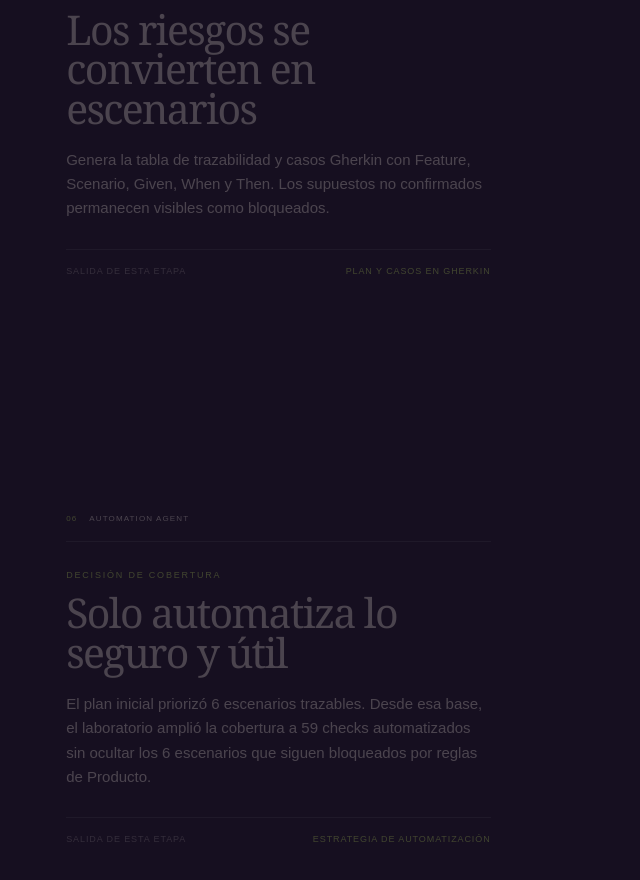
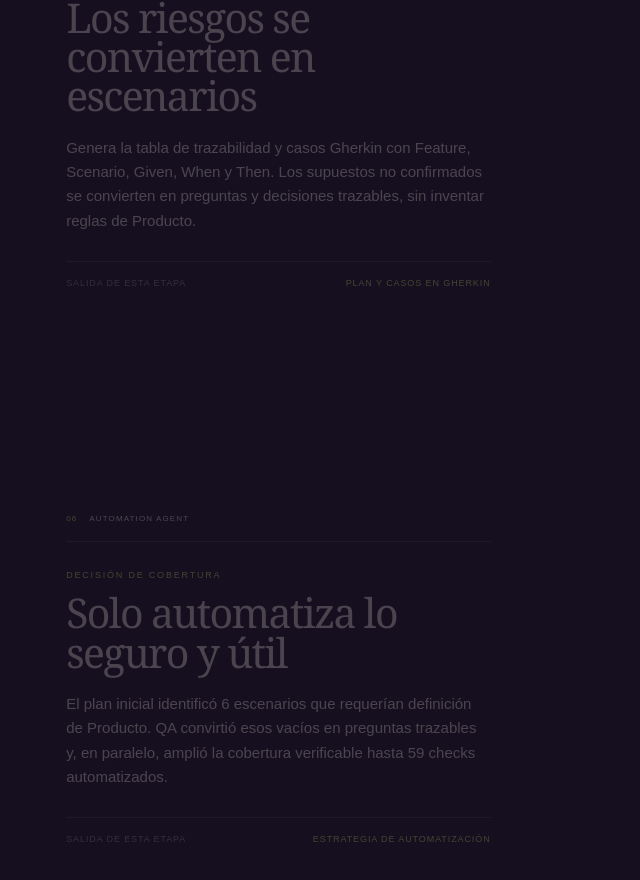
Before and after one commit to imalisani/imalisani, a Next.js app in the folder portfolio/: page /agentic-qa-lab in a window 1280 px wide. Shown: the part 3654-4534 px from the top of the page, without its empty margins (0-640 px from the left). Built offline with nearby package versions, Linux system fonts and the light colour scheme.

Commit message:
fix(portfolio): frame product decisions as QA ownership

```diff
--- a/portfolio/app/agentic-qa-lab/AgentSystemScroll.tsx
+++ b/portfolio/app/agentic-qa-lab/AgentSystemScroll.tsx
@@ -66,18 +66,18 @@ const workflow:WorkflowStep[]=[
   {
     id:"design",number:"05",agent:{es:"Test Design Agent",en:"Test Design Agent"},eyebrow:{es:"Trazabilidad y Gherkin",en:"Traceability and Gherkin"},
     title:{es:"Los riesgos se convierten en escenarios",en:"Risks become scenarios"},
-    body:{es:"Genera la tabla de trazabilidad y casos Gherkin con Feature, Scenario, Given, When y Then. Los supuestos no confirmados permanecen visibles como bloqueados.",en:"It generates the traceability table and Gherkin cases with Feature, Scenario, Given, When and Then. Unconfirmed assumptions remain visibly blocked."},
+    body:{es:"Genera la tabla de trazabilidad y casos Gherkin con Feature, Scenario, Given, When y Then. Los supuestos no confirmados se convierten en preguntas y decisiones trazables, sin inventar reglas de Producto.",en:"It generates the traceability table and Gherkin cases with Feature, Scenario, Given, When and Then. Unconfirmed assumptions become traceable questions and decisions instead of invented Product rules."},
     metric:"12",metricLabel:{es:"escenarios trazables",en:"traceable scenarios"},artifact:{es:"Plan y casos en Gherkin",en:"Plan and Gherkin cases"},
-    logs:{es:["RF-T04 · critical · automated","RF-T07 · critical · blocked","trazabilidad: riesgo ↔ escenario"],en:["RF-T04 · critical · automated","RF-T07 · critical · blocked","traceability: risk ↔ scenario"]},
+    logs:{es:["RF-T04 · critical · automated","RF-T07 · requiere decisión de Producto","trazabilidad: riesgo ↔ escenario"],en:["RF-T04 · critical · automated","RF-T07 · requires Product decision","traceability: risk ↔ scenario"]},
     activeNodes:["design"],url:`${repo}/blob/main/test-plans/refund-test-plan.md`,
     code:["@RF-T04 @critical @risk-R03","Scenario: retry does not duplicate a refund","Given an order with refundable balance","When the request is submitted twice","Then exactly one refund exists"],
   },
   {
     id:"automation",number:"06",agent:{es:"Automation Agent",en:"Automation Agent"},eyebrow:{es:"Decisión de cobertura",en:"Coverage decision"},
     title:{es:"Solo automatiza lo seguro y útil",en:"It automates only what is safe and useful"},
-    body:{es:`El plan inicial priorizó 6 escenarios trazables. Desde esa base, el laboratorio amplió la cobertura a ${tests.total} checks automatizados sin ocultar los 6 escenarios que siguen bloqueados por reglas de Producto.`,en:`The initial plan prioritized 6 traceable scenarios. From that baseline, the lab expanded coverage to ${tests.total} automated checks without hiding the 6 scenarios still blocked by Product rules.`},
+    body:{es:`El plan inicial identificó 6 escenarios que requerían definición de Producto. QA convirtió esos vacíos en preguntas trazables y, en paralelo, amplió la cobertura verificable hasta ${tests.total} checks automatizados.`,en:`The initial plan identified 6 scenarios that required Product decisions. QA turned those gaps into traceable questions and, in parallel, expanded verifiable coverage to ${tests.total} automated checks.`},
     metric:String(tests.total),metricLabel:{es:"checks en el quality gate",en:"quality-gate checks"},artifact:{es:"Estrategia de automatización",en:"Automation strategy"},
-    logs:{es:["plan_inicial: 06 automatizables",`quality_gate: ${tests.passed} passed · ${tests.failed} failed`,"bloqueados_por_producto: 06 escenarios"],en:["initial_plan: 06 automatable",`quality_gate: ${tests.passed} passed · ${tests.failed} failed`,"blocked_by_product: 06 scenarios"]},
+    logs:{es:["decisiones_de_producto: 06 trazadas",`quality_gate: ${tests.passed} passed · ${tests.failed} failed`,"cobertura_ampliada: 07 capas"],en:["product_decisions: 06 traced",`quality_gate: ${tests.passed} passed · ${tests.failed} failed`,"expanded_coverage: 07 layers"]},
     activeNodes:["automation"],url:`${repo}/tree/main/tests/refund`,
   },
   {
```
Also changed, not shown: 1 other file (tests, documents, lock files or other folders).
